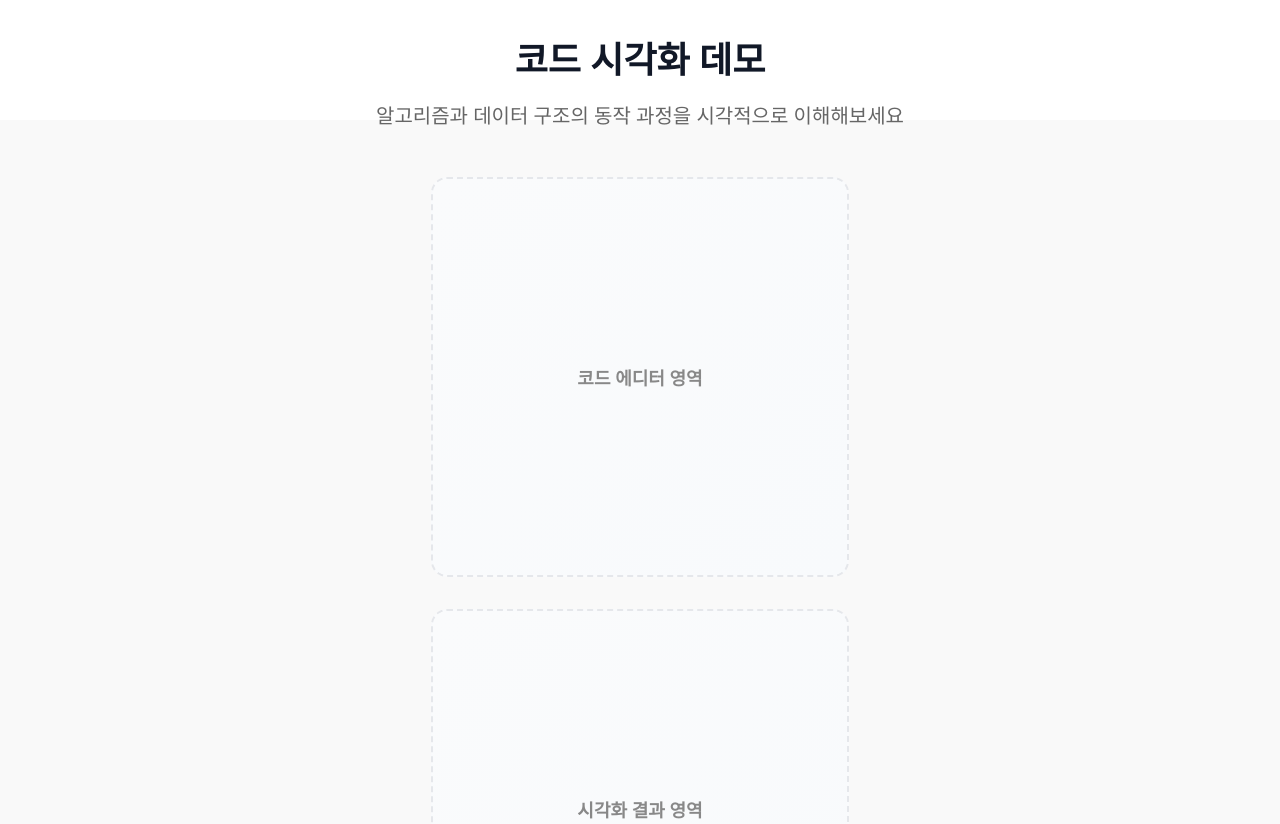
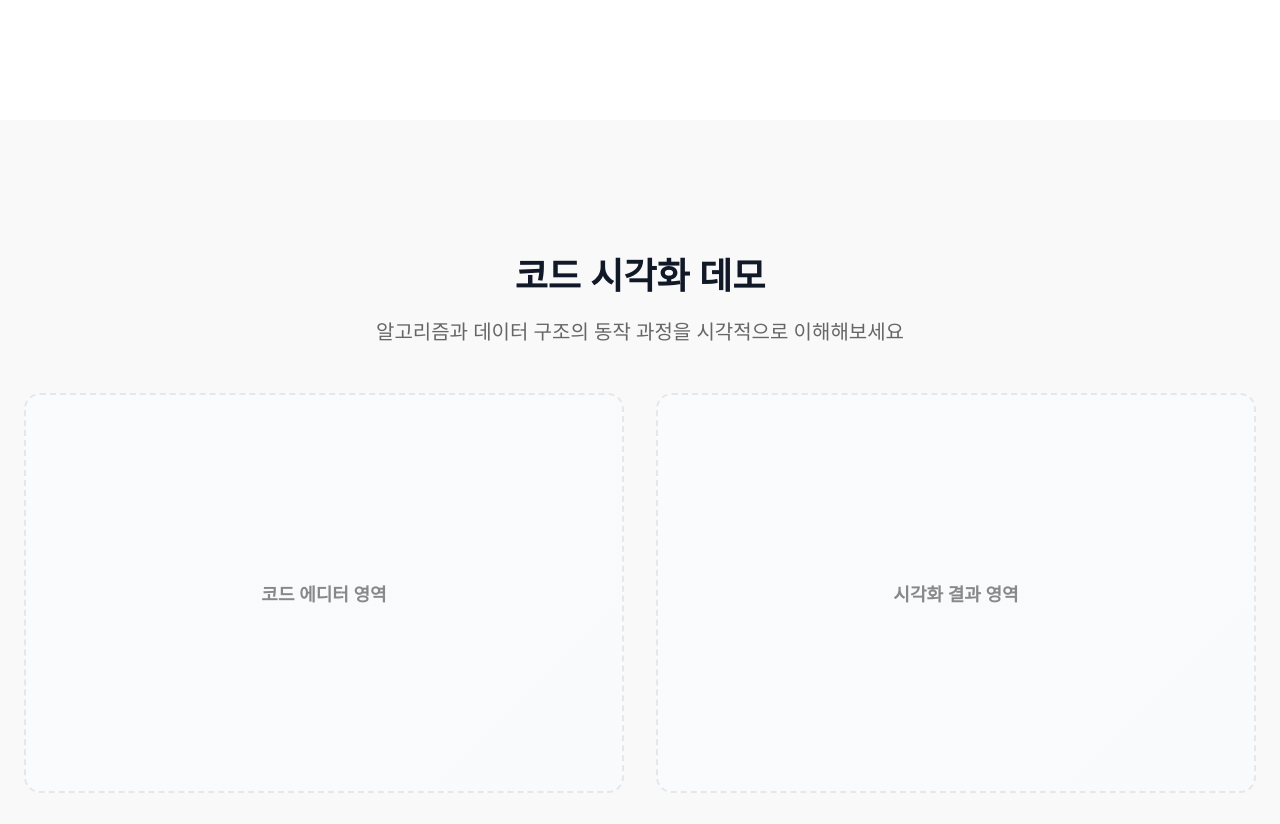
Before and after one commit to DMU-DebugVisual/DebugVisual_FrontEnd, a React (Create React App) app: page /#/ in a window 1280 px wide. Shown: the part 1480-2304 px from the top of the page. Built offline with nearby package versions, Linux system fonts and the light colour scheme; no server answers.

Commit message:
홈 화면 UI 수정 및 코드방송 다크모드 적용

```diff
--- a/src/components/codecast/codecastlive/CodeEditor.css
+++ b/src/components/codecast/codecastlive/CodeEditor.css
@@ -109,10 +109,31 @@
 
 /* ========== Dark Mode Overrides ========== */
 
+/* 🟢 수정: CodeEditor 루트 배경을 #1c1c1c로 설정 */
 .dark-mode .code-editor {
-    background-color: #0f0f1a;
+    background-color: #1c1c1c;
     color: #fff;
 }
+
+/* 🟢 수정: Monaco Editor 내부 요소의 배경색을 #1c1c1c로 강제 적용 */
+.dark-mode .monaco-editor,
+.dark-mode .monaco-editor .lines-content,
+.dark-mode .monaco-editor .view-overlays,
+.dark-mode .monaco-editor .scroll-decoration {
+    background-color: #1c1c1c !important;
+}
+
+/* 🟢 수정: Gutter(라인 번호 영역) 및 내부 마진 배경도 #1c1c1c로 맞춤 */
+.dark-mode .monaco-editor .monaco-editor-background,
+.dark-mode .monaco-editor .margin {
+    background-color: #1c1c1c !important;
+}
+
+/* ✅ 추가: 라인 번호 색상을 흰색으로 설정 */
+.dark-mode .monaco-editor .line-numbers {
+    color: #ffffff !important;
+}
+
 
 .dark-mode .current-user-badge {
     background-color: #222;
--- a/src/components/codecast/codecastlive/CodecastLive.css
+++ b/src/components/codecast/codecastlive/CodecastLive.css
@@ -80,6 +80,14 @@
     background: #0b0b0f;
     border-left: 1px solid rgba(255,255,255,0.06);
 }
+
+/* 🟢 수정/추가: CodeEditor의 루트 배경을 다크 모드에 맞게 설정 */
+/* CodeEditor 내 Monaco 테마와 별개로, CodeEditor 컴포넌트의 루트 요소에 적용 */
+.dark-mode .code-editor {
+    background-color: #0f0f1a;
+    color: #fff;
+}
+
 
 .dark-mode .plus-button {
     background: #3a2a55;
--- a/src/components/mainpage/demoview/DemoView.css
+++ b/src/components/mainpage/demoview/DemoView.css
@@ -1,5 +1,5 @@
 .demo-section {
-    height: 100vh;
+    /* height: 100vh; 제거: 콘텐츠 크기에 따라 유동적으로 높이를 가져가도록 변경 */
     display: flex;
     flex-direction: column;
     justify-content: center;
@@ -8,6 +8,8 @@
     text-align: center;
     padding: 3rem;
     box-sizing: border-box;
+    /* ✅ 추가: 최소 높이를 뷰포트 높이로 설정하여 전체 화면을 사용하되, 내용이 넘치면 스크롤 가능하게 함 */
+    min-height: 100vh;
 }
 
 .demo-title {
@@ -23,14 +25,21 @@
 }
 
 .demo-content {
+    /* ✅ 수정: flex-wrap 제거 또는 flex-wrap: nowrap; 설정. (기존 flex-wrap: wrap; 대신) */
     display: flex;
     gap: 32px;
     justify-content: center;
-    flex-wrap: wrap;
+    /* flex-wrap: wrap; // 제거하여 한 줄에 강제 배치 */
+    flex-wrap: nowrap;
+    /* ✅ 추가: 내용이 가운데에 정렬되도록 최대 너비 확보 (선택 사항) */
+    width: 100%;
+    max-width: 1400px; /* 전체 너비를 제한하여 너무 커지는 것을 방지 */
+
 }
 
 .demo-box {
-    width: 640px;        /* 더 크게 */
+    /* ✅ 수정: 너비를 줄여 한 줄에 들어갈 수 있도록 조정 (640px -> 480px 또는 그 이하) */
+    width: 480px;
     height: 400px;
     padding: 24px;
     border-radius: 16px;
@@ -40,6 +49,9 @@
     display: flex;
     align-items: center;
     justify-content: center;
+
+    /* flex-shrink: 0; 를 추가하면 박스가 줄어들지 않고 고정 너비를 유지하려 함 */
+    flex-shrink: 0;
 }
 
 .placeholder-box strong {
```
